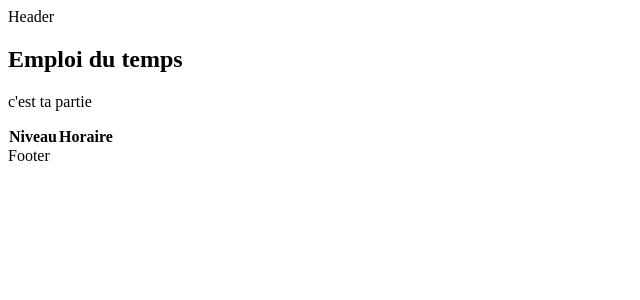
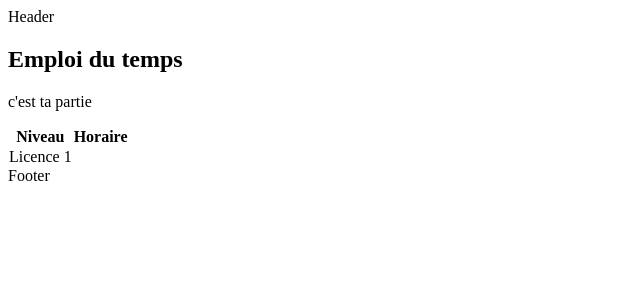
Before and after one commit to princek112002/funny-app, a React (Create React App) app: page /Emploi_du_temps in a window 1280 px wide. Shown: the top 300 px of the page, without its empty margins (0-640 px from the left). Built offline with nearby package versions, Linux system fonts and the light colour scheme.

Commit message:
Update Emploi_du_temps.js

```diff
--- a/src/pages/Emploi_du_temps.js
+++ b/src/pages/Emploi_du_temps.js
@@ -9,6 +9,9 @@ const Emploi_du_temps = () => {
       <th>Niveau</th>
       <th>Horaire</th>
       </thead>
+      <tbody>
+        <td>Licence 1</td>
+      </tbody>
     </div>
   );
 };
```
